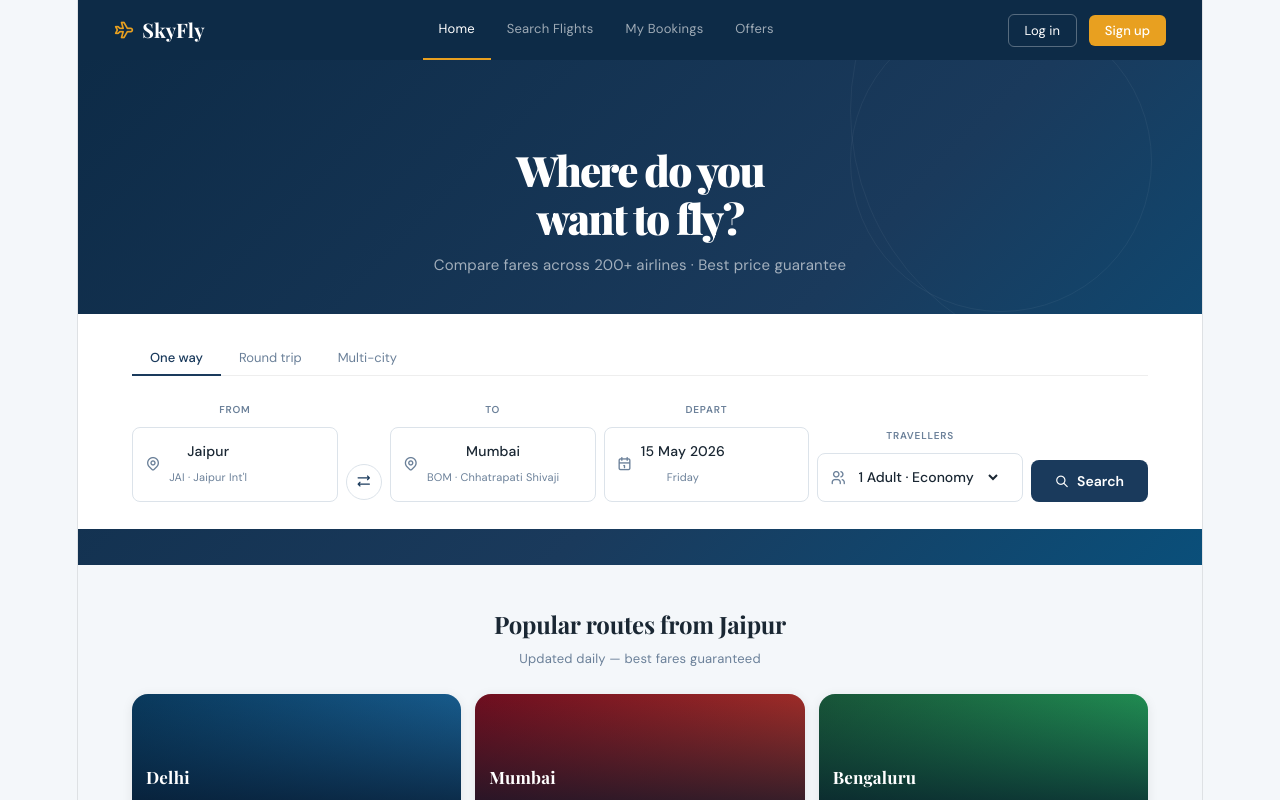
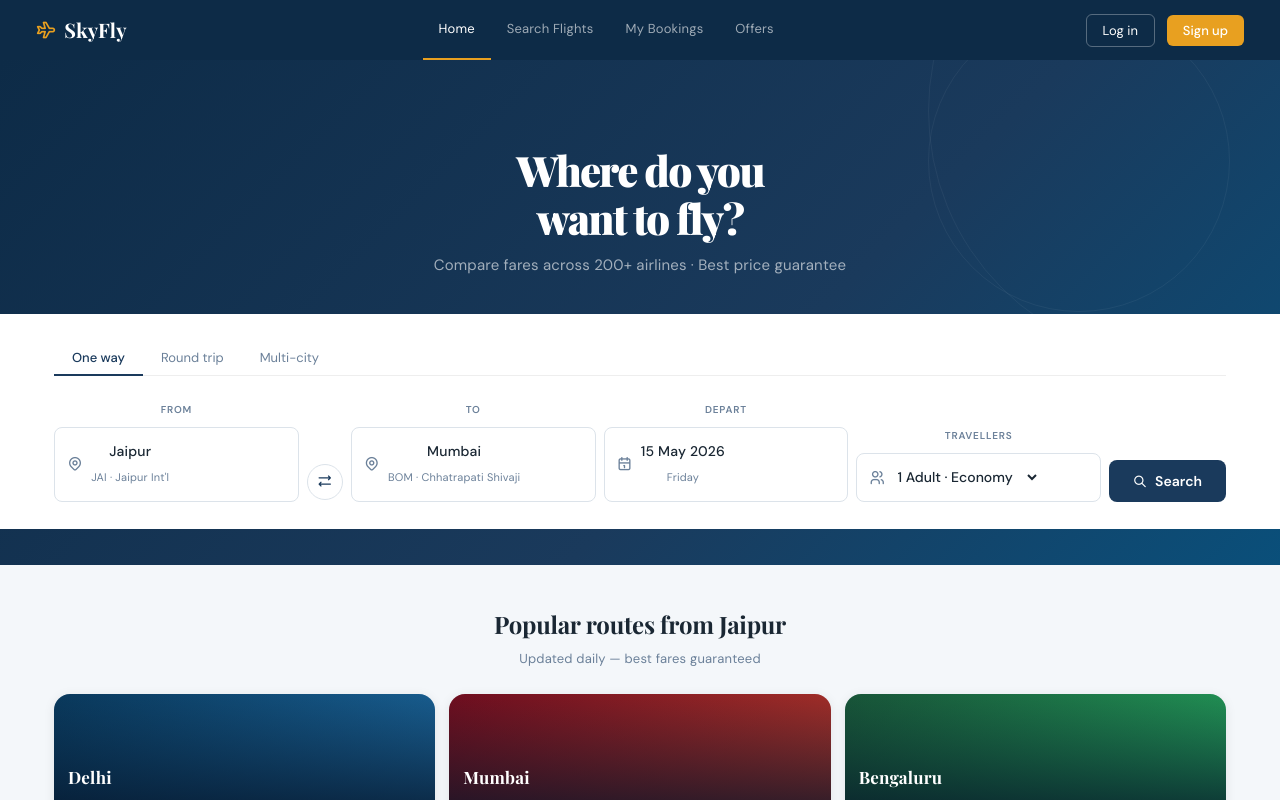
Before and after one commit to vishalbanna123/SkyFLy, a React (Vite) app in the folder Frontend/: page / in a window 1280 px wide. Shown: the top 800 px of the page. Built offline with nearby package versions, Linux system fonts and the light colour scheme; no server answers.

Commit message:
Fix: Remove fixed width from root element to use full page width

```diff
--- a/Frontend/src/index.css
+++ b/Frontend/src/index.css
@@ -55,11 +55,11 @@ body {
 }
 
 #root {
-  width: 1126px;
+  width: 100%;
   max-width: 100%;
-  margin: 0 auto;
+  margin: 0;
+  padding: 0;
   text-align: center;
-  border-inline: 1px solid var(--border);
   min-height: 100svh;
   display: flex;
   flex-direction: column;
```
